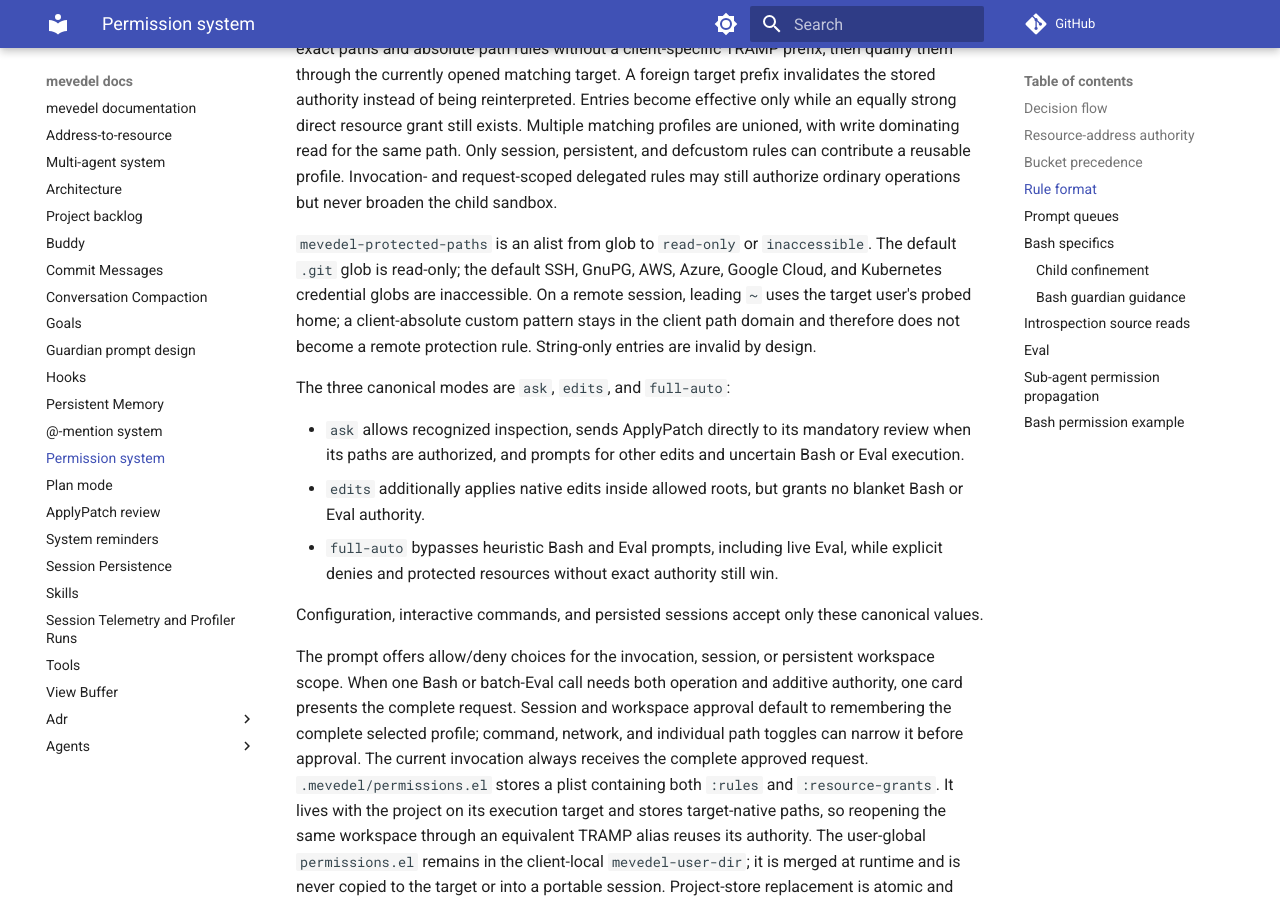
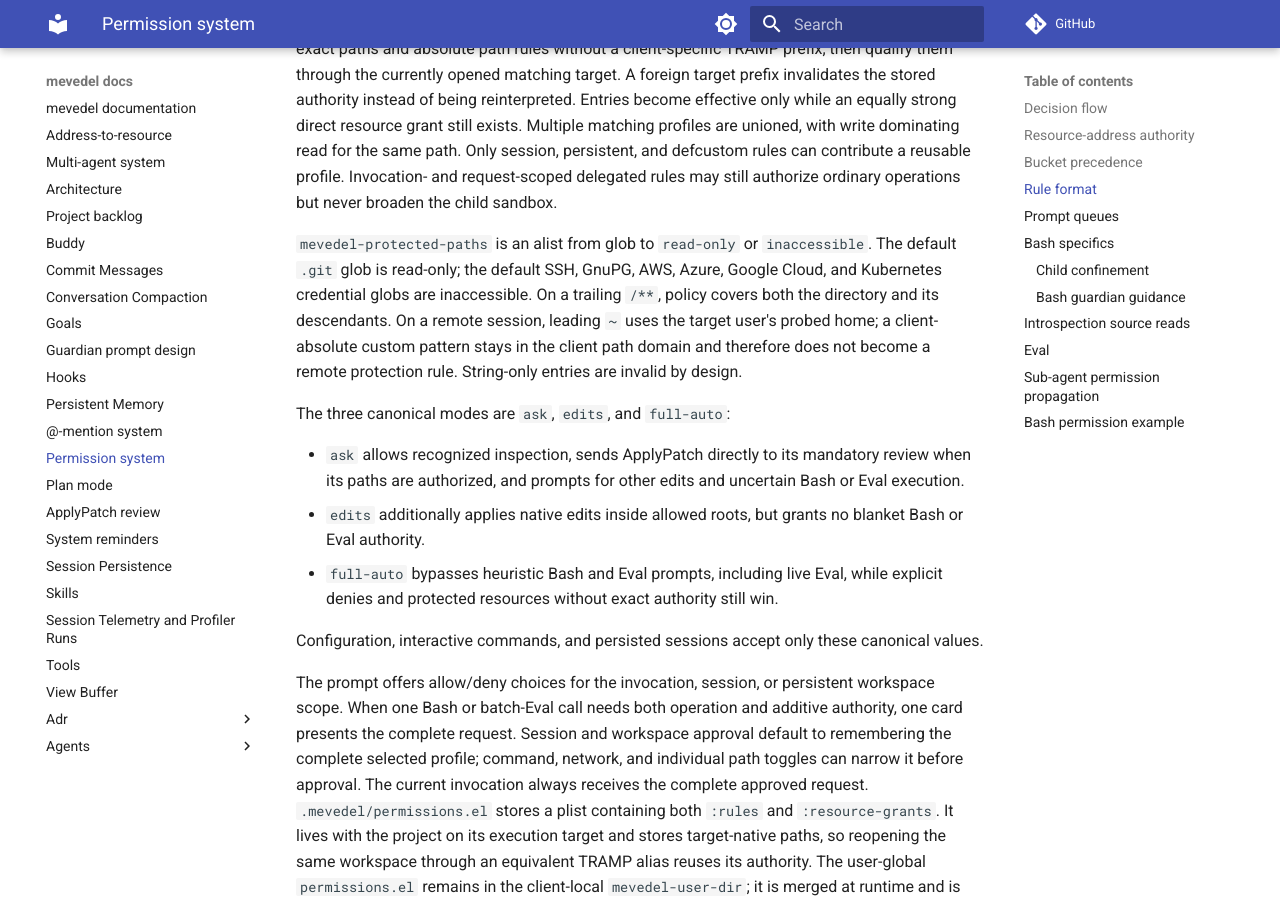
Before and after one commit to FrauH0lle/mevedel, an MkDocs documentation site: the page built from docs/permissions.md, in a window 1280 px wide and 900 px high, scrolled down 4636 px. Built offline with MkDocs 1.6.1 and Material for MkDocs 9.7.7, drawn with Linux system fonts in a browser that asks for light colours; comment, search, counter and statistics services are not loaded.

Commit message:
fix(permissions): Protect globstar directory roots

```diff
--- a/docs/permissions.md
+++ b/docs/permissions.md
@@ -186,7 +186,8 @@
 `mevedel-protected-paths` is an alist from glob to `read-only` or
 `inaccessible`. The default `.git` glob is read-only; the default SSH, GnuPG,
 AWS, Azure, Google Cloud, and Kubernetes credential globs are inaccessible. On
-a remote session, leading `~` uses the target user's probed home; a
+a trailing `/**`, policy covers both the directory and its descendants. On a
+remote session, leading `~` uses the target user's probed home; a
 client-absolute custom pattern stays in the client path domain and therefore
 does not become a remote protection rule.
 String-only entries are invalid by design.
```
Also changed, not shown: 2 other files.
